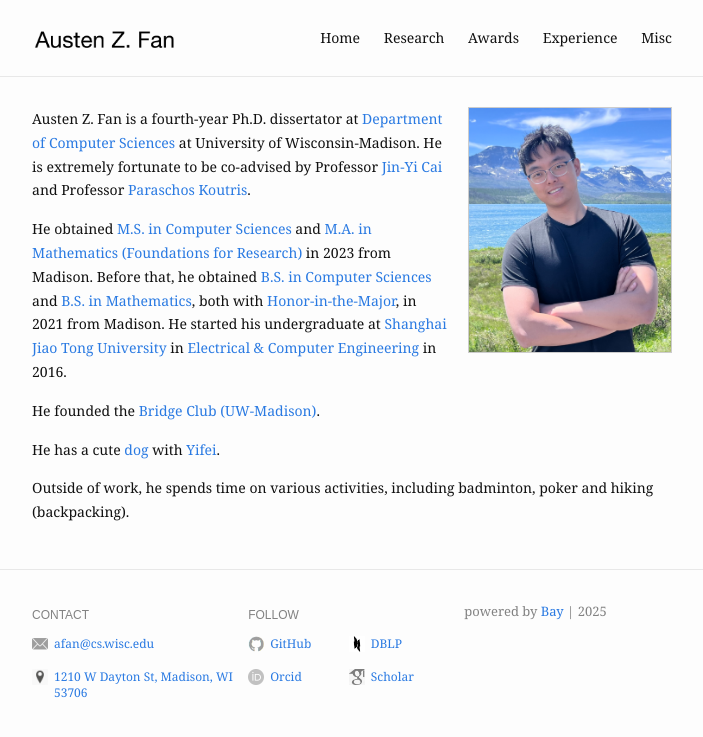
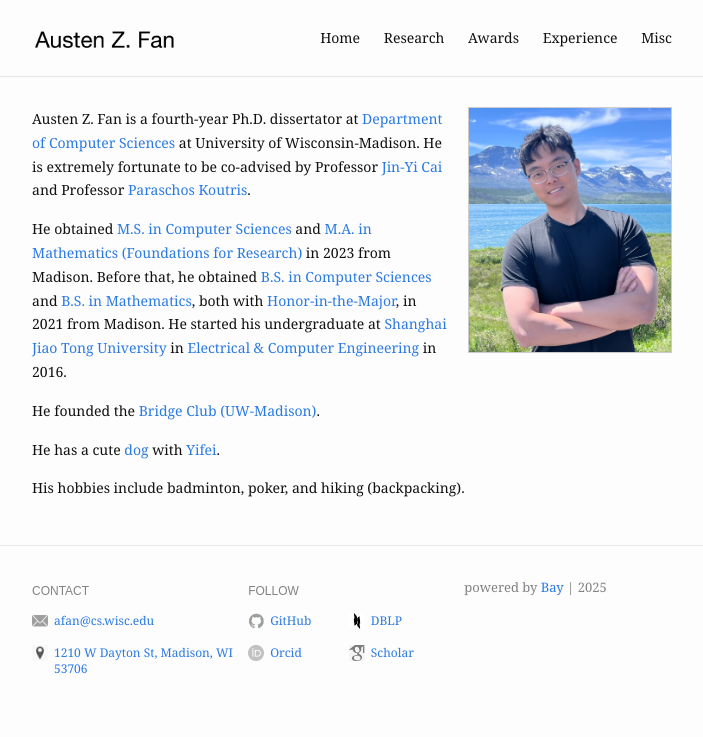
Before and after one commit to Austen-Z-Fan/Austen-Z-Fan.github.io, a Jekyll site: the page built from index.md, in a window 1280 px wide. Shown: the top 737 px of the page, without its empty margins (288-991 px from the left). Built offline with Jekyll 4.4.1, drawn with Linux system fonts in a browser that asks for light colours.

Commit message:
Update index.md

```diff
--- a/index.md
+++ b/index.md
@@ -17,4 +17,4 @@ He founded the <a href="https://win.wisc.edu/organization/bridge-club">Bridge Cl
 <p>
 He has a cute <a href="https://gallon-liu.github.io/">dog</a> with <a href="https://yifei-liu-yl.github.io/">Yifei</a>.
 </p>
-Outside of work, he spends time on various activities, including badminton, poker and hiking (backpacking).
+His hobbies include badminton, poker, and hiking (backpacking).
```
